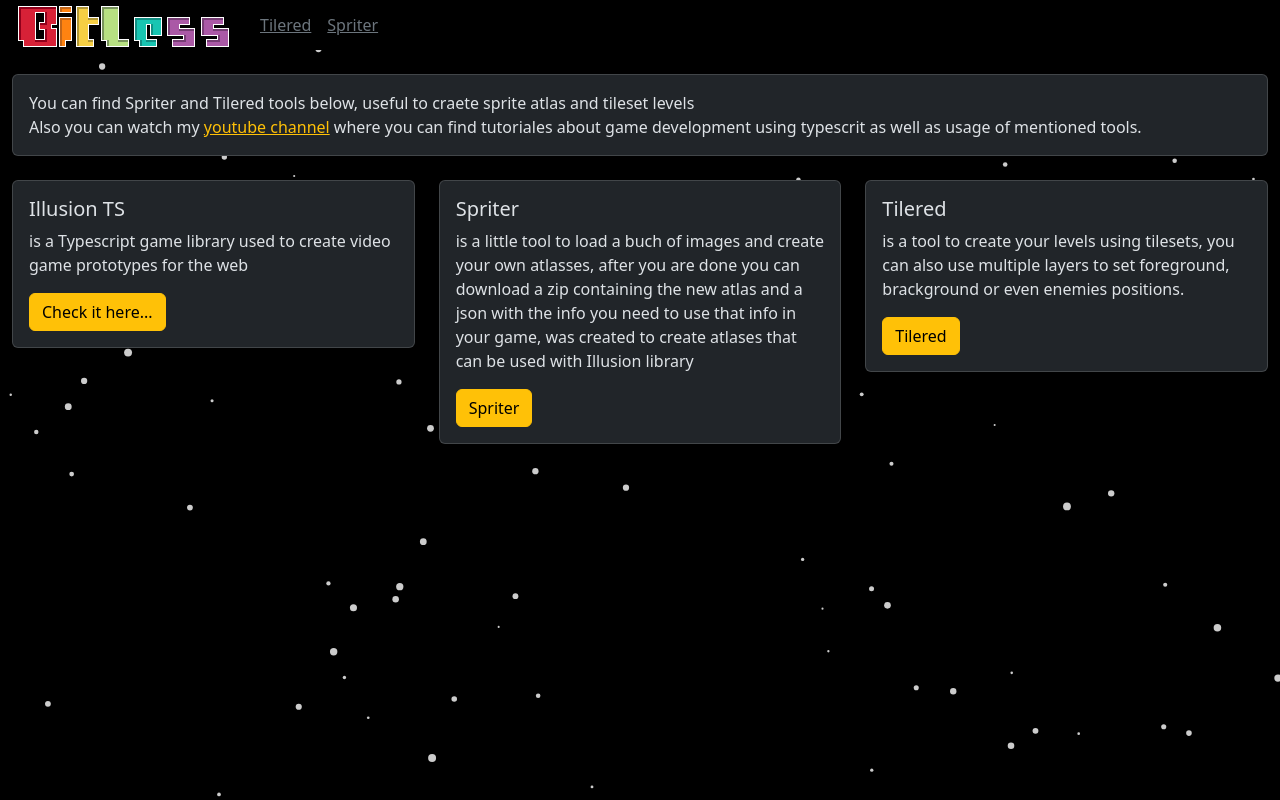
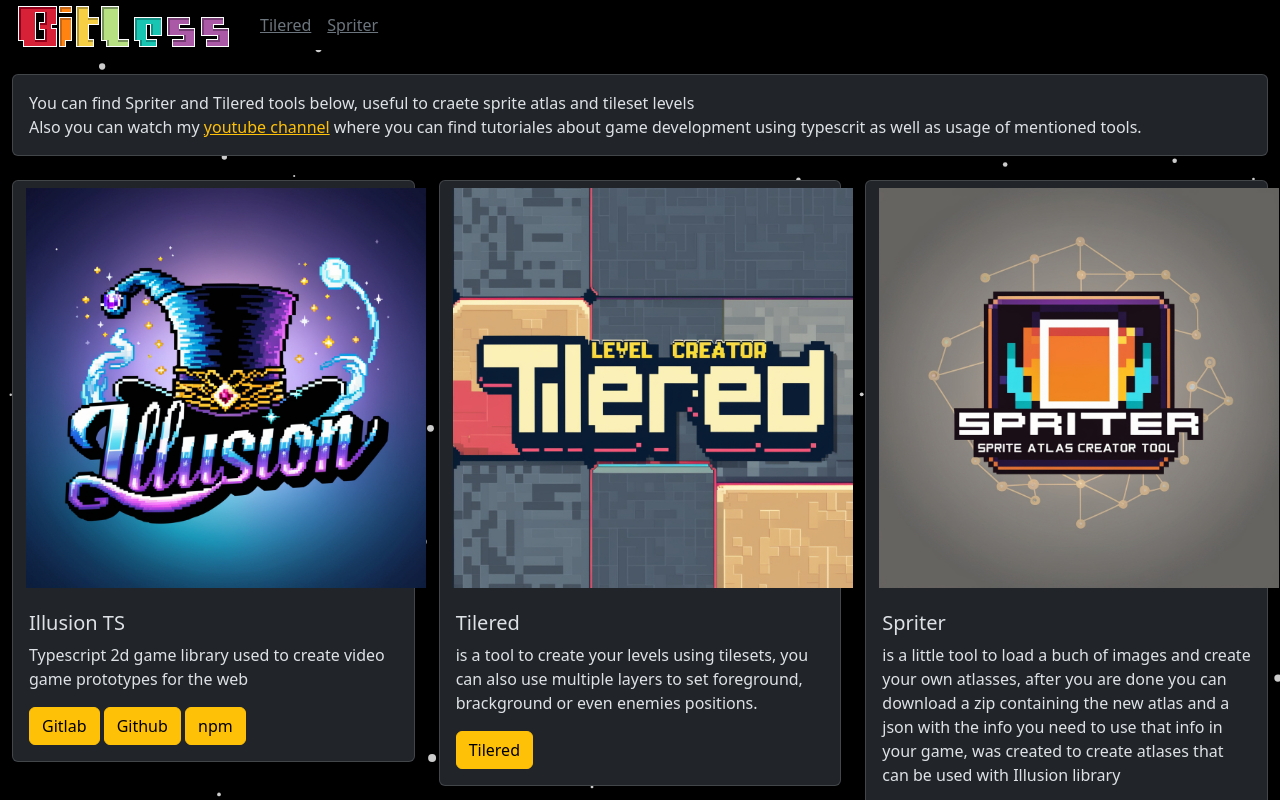
Before and after one commit to bitlesstec/bitless_site, a website: page src/views/index.html in a window 1280 px wide. Drawn offline with nearby package versions, Linux system fonts and the light colour scheme.

Commit message:
bugfixing: fixing bugs with spriter when releasing a moved sprite, new images were set in index page cards, description updated and links added

```diff
--- a/src/views/index.html
+++ b/src/views/index.html
@@ -86,20 +86,44 @@
 
 
           <div class="col-md-4">
-            <div class="card" style="width: 100%;" >
-              <!-- <img src="..." class="card-img-top" alt="..."> -->
+            <div class="card"  >
+              <a href="/#" class="btn">
+              <img src="/img/illusion_logo.jpg"  alt="IllusionTS 2d game library" width="400" heigth="400"/>
+              </a>
               <div class="card-body">
                 <h5 class="card-title">Illusion TS</h5>
-                <p class="card-text">is a Typescript game library used to create video game prototypes for the web</p>
-                <a href="https://gitlab.com/pavul/illusionts" class="btn btn-warning">Check it here...</a>
+                <p class="card-text">Typescript 2d game library used to create video game prototypes for the web</p>
+                <a href="https://gitlab.com/pavul/illusionts" class="btn btn-warning" target="_blank" >Gitlab</a>
+                <a href="https://github.com/bitlesstec/illusionts" class="btn btn-warning" target="_blank">Github</a>
+                <a href="https://www.npmjs.com/package/illusionts" class="btn btn-warning" target="_blank" >npm</a>
+
               </div>
             </div>
           </div>
 
 
-          <div class="col-md-4">
-          <div class="card" style="width: 100%;">
-            <!-- <img src="..." class="card-img-top" alt="..."> -->
+        <div class="col-md-4">
+          <div class="card" >
+            <a href="/tilered" class="btn">
+              <img src="/img/tilered_logo.jpg"alt="Tile level creator Tool" width="400" heigth="400" />
+            </a>
+
+            <div class="card-body">
+              <h5 class="card-title">Tilered</h5>
+              <p class="card-text">is a  tool to create your levels using tilesets, you can also use multiple layers to set foreground, brackground or even
+                enemies positions.
+              </p>
+              <a href="/tilered" class="btn btn-warning">Tilered</a>
+            </div>
+          </div>
+        </div>
+
+        <div class="col-md-4">
+          <div class="card" >
+            <a href="/spriter" class="btn">
+              <img src="/img/spriter_logo.jpg" alt="Sprite atlas creation tool" width="400" heigth="400"/>
+            </a>
+
             <div class="card-body">
               <h5 class="card-title">Spriter</h5>
               <p class="card-text">is a little tool to load a  buch of images and create your own atlasses, after you are done you can download
@@ -110,20 +134,6 @@
             </div>
           </div>
         </div>
-
-        <div class="col-md-4">
-          <div class="card" style="width: 100%;">
-            <!-- <img src="..." class="card-img-top" alt="..."> -->
-            <div class="card-body">
-              <h5 class="card-title">Tilered</h5>
-              <p class="card-text">is a  tool to create your levels using tilesets, you can also use multiple layers to set foreground, brackground or even
-                enemies positions.
-              </p>
-              <a href="/tilered" class="btn btn-warning">Tilered</a>
-            </div>
-          </div>
-        </div>
-
 
         </div>
         <div class="row">
```
Also changed, not shown: src/public/js/spriter.js (+18 -11 lines), src/public/img/illusion_logo.jpg (added), src/public/img/spriter_logo.jpg (added), src/public/img/tilered_logo.jpg (added).
